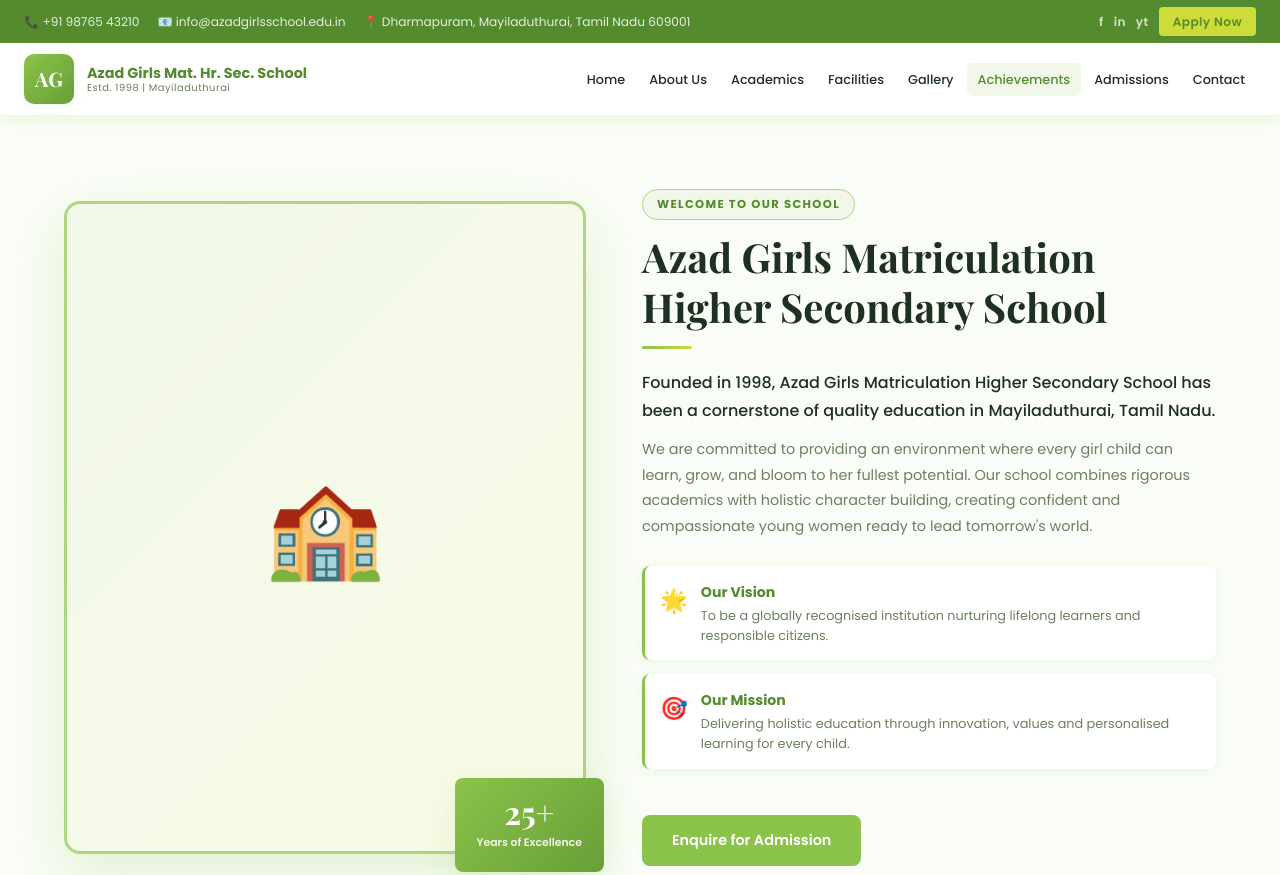
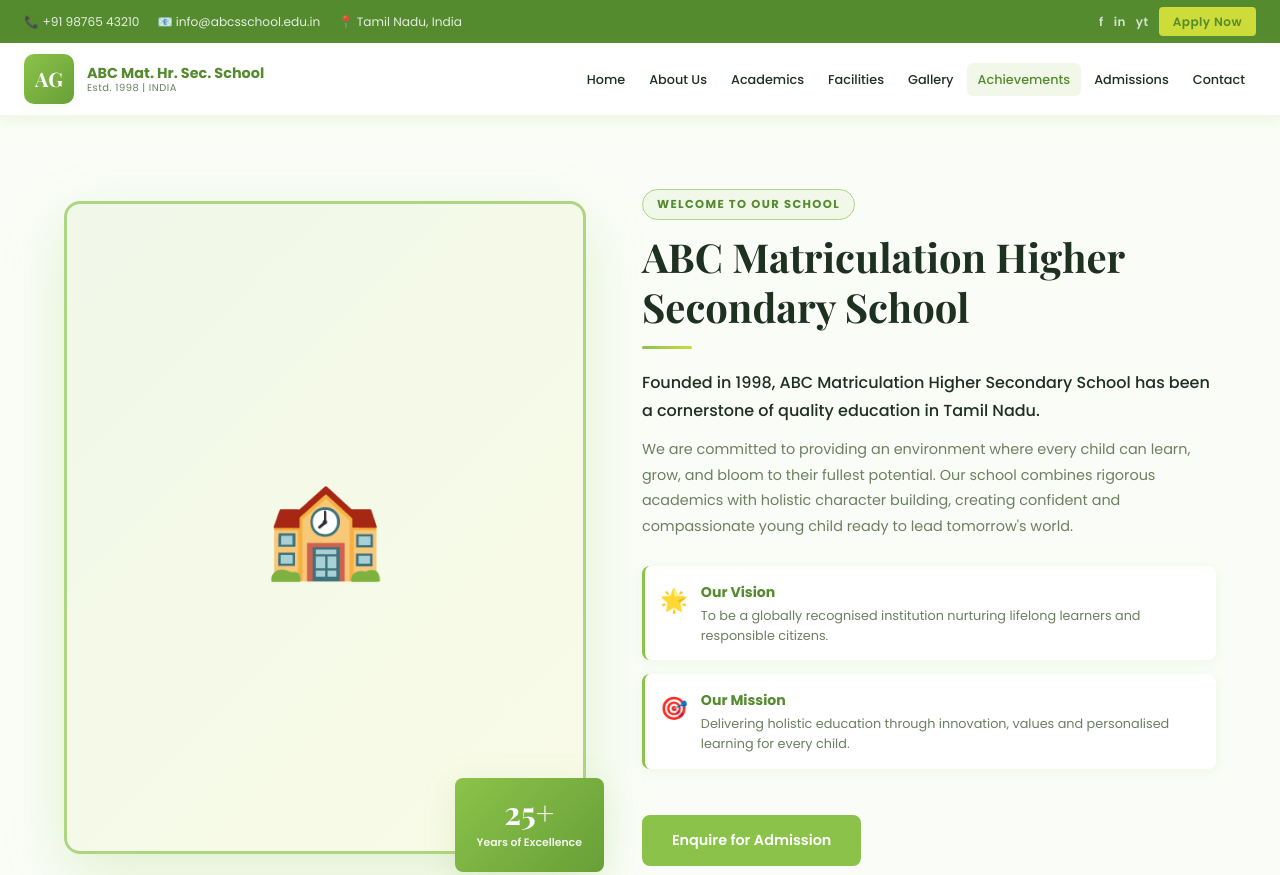
Before and after one commit to Roshini2802005/School-website, a website: page frontend/index.html in a window 1280 px wide. Shown: the top 875 px of the page. Drawn offline with nearby package versions, Linux system fonts and the light colour scheme.

Commit message:
updated1

```diff
--- a/frontend/index.html
+++ b/frontend/index.html
@@ -3,8 +3,8 @@
 <head>
   <meta charset="UTF-8"/>
   <meta name="viewport" content="width=device-width, initial-scale=1.0"/>
-  <title>Azad Girls Matriculation Higher Secondary School – Mayiladuthurai</title>
-  <meta name="description" content="Azad Girls Matriculation Higher Secondary School, Dharmapuram, Mayiladuthurai, Tamil Nadu 609001."/>
+  <title>ABC Matriculation Higher Secondary School – Mayiladuthurai</title>
+  <meta name="description" content="ABC Matriculation Higher Secondary School, Dharmapuram, Mayiladuthurai, Tamil Nadu 609001."/>
   <link rel="preconnect" href="https://fonts.googleapis.com"/>
   <link href="https://fonts.googleapis.com/css2?family=Poppins:wght@300;400;500;600;700;800&family=Playfair+Display:wght@600;700&display=swap" rel="stylesheet"/>
   <link rel="stylesheet" href="css/style.css"/>
@@ -16,8 +16,8 @@
   <div class="topbar-inner">
     <div class="topbar-left">
       <span>📞 +91 98765 43210</span>
-      <span>📧 info@azadgirlsschool.edu.in</span>
-      <span>📍 Dharmapuram, Mayiladuthurai, Tamil Nadu 609001</span>
+      <span>📧 info@abcsschool.edu.in</span>
+      <span>📍 Tamil Nadu, India </span>
     </div>
     <div class="topbar-right">
       <a href="#" aria-label="Facebook">f</a>
@@ -36,8 +36,8 @@
         <div class="logo-placeholder">AG</div>
       </div>
       <div class="brand-text">
-        <span class="brand-name">Azad Girls Mat. Hr. Sec. School</span>
-        <span class="brand-tagline">Estd. 1998 | Mayiladuthurai</span>
+        <span class="brand-name">ABC Mat. Hr. Sec. School</span>
+        <span class="brand-tagline">Estd. 1998 | INDIA</span>
       </div>
     </a>
     <ul class="nav-menu" id="navMenu">
@@ -71,10 +71,10 @@
       </div>
       <div class="about-content reveal">
         <div class="sec-tag">Welcome to Our School</div>
-        <h2 class="sec-title">Azad Girls Matriculation Higher Secondary School</h2>
+        <h2 class="sec-title">ABC Matriculation Higher Secondary School</h2>
         <div class="lgy-divider"></div>
-        <p class="about-lead">Founded in 1998, Azad Girls Matriculation Higher Secondary School has been a cornerstone of quality education in Mayiladuthurai, Tamil Nadu.</p>
-        <p class="about-body">We are committed to providing an environment where every girl child can learn, grow, and bloom to her fullest potential. Our school combines rigorous academics with holistic character building, creating confident and compassionate young women ready to lead tomorrow's world.</p>
+        <p class="about-lead">Founded in 1998, ABC Matriculation Higher Secondary School has been a cornerstone of quality education in Tamil Nadu.</p>
+        <p class="about-body">We are committed to providing an environment where every child can learn, grow, and bloom to their fullest potential. Our school combines rigorous academics with holistic character building, creating confident and compassionate young child ready to lead tomorrow's world.</p>
         <div class="about-vm">
           <div class="vm-item">
             <div class="vm-icon">🌟</div>
@@ -105,7 +105,7 @@
         <div class="slide-overlay"></div>
         <div class="slide-content">
           <span class="slide-tag">Welcome to</span>
-          <h1>Azad Girls Matriculation<br/>Higher Secondary School</h1>
+          <h1>ABC Matriculation<br/>Higher Secondary School</h1>
           <p>Nurturing Excellence, Building Character &amp; Shaping the Leaders of Tomorrow</p>
           <div class="slide-btns">
             <a href="#admissions" class="btn btn-primary">Apply Now</a>
```
